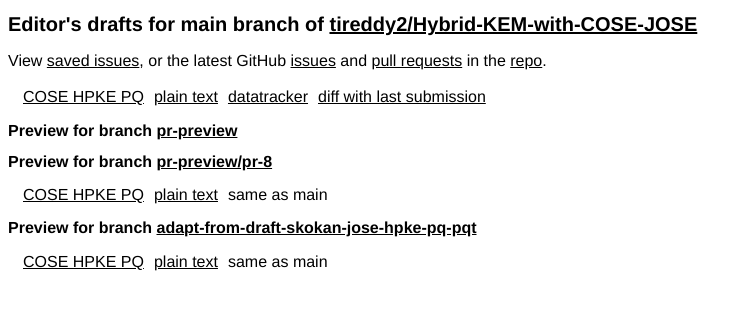
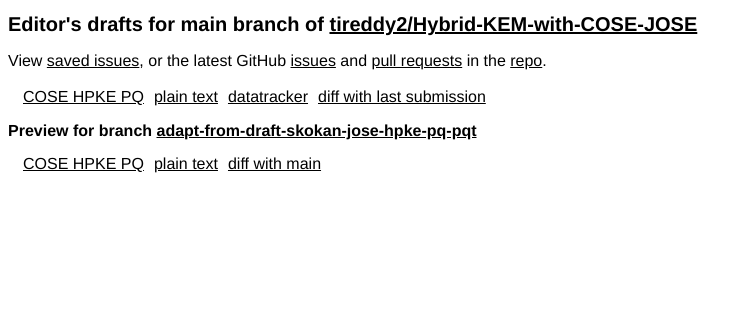
Before and after one commit to tireddy2/Hybrid-KEM-with-COSE-JOSE, a plain HTML site: page index.html in a window 1280 px wide. Shown: the whole page, without its empty margins (0-752 px from the left). Drawn offline with Linux system fonts and the light colour scheme.

Commit message:
Script updating gh-pages from d139ed3. [ci skip]

```diff
--- a/index.html
+++ b/index.html
@@ -24,21 +24,12 @@
         <td></td>
       </tr>
     </table>
-    <h2>Preview for branch <a href="pr-preview">pr-preview</a></h2>
-    <h2>Preview for branch <a href="pr-preview/pr-8">pr-preview/pr-8</a></h2>
-    <table id="branch-pr-preview/pr-8">
-      <tr>
-        <td><a href="pr-preview/pr-8/draft-reddy-cose-hpke-pq-pqt.html" class="html draft-reddy-cose-hpke-pq-pqt" title="COSE HPKE PQ &amp; PQ/T Algorithm Registrations (HTML)">COSE HPKE PQ</a></td>
-        <td><a href="pr-preview/pr-8/draft-reddy-cose-hpke-pq-pqt.txt" class="txt draft-reddy-cose-hpke-pq-pqt" title="COSE HPKE PQ &amp; PQ/T Algorithm Registrations (Text)">plain text</a></td>
-        <td>same as main</td>
-      </tr>
-    </table>
     <h2>Preview for branch <a href="adapt-from-draft-skokan-jose-hpke-pq-pqt">adapt-from-draft-skokan-jose-hpke-pq-pqt</a></h2>
     <table id="branch-adapt-from-draft-skokan-jose-hpke-pq-pqt">
       <tr>
         <td><a href="adapt-from-draft-skokan-jose-hpke-pq-pqt/draft-reddy-cose-hpke-pq-pqt.html" class="html draft-reddy-cose-hpke-pq-pqt" title="COSE HPKE PQ &amp; PQ/T Algorithm Registrations (HTML)">COSE HPKE PQ</a></td>
         <td><a href="adapt-from-draft-skokan-jose-hpke-pq-pqt/draft-reddy-cose-hpke-pq-pqt.txt" class="txt draft-reddy-cose-hpke-pq-pqt" title="COSE HPKE PQ &amp; PQ/T Algorithm Registrations (Text)">plain text</a></td>
-        <td>same as main</td>
+        <td><a href="https://author-tools.ietf.org/api/iddiff?url_1=https://tireddy2.github.io/Hybrid-KEM-with-COSE-JOSE/draft-reddy-cose-hpke-pq-pqt.txt&amp;url_2=https://tireddy2.github.io/Hybrid-KEM-with-COSE-JOSE/adapt-from-draft-skokan-jose-hpke-pq-pqt/draft-reddy-cose-hpke-pq-pqt.txt" class="diff draft-reddy-cose-hpke-pq-pqt">diff with main</a></td>
       </tr>
     </table>
     <script>
```
Also changed, not shown: draft-reddy-cose-hpke-pq-pqt.html (+13 -0 lines), draft-reddy-cose-hpke-pq-pqt.txt (+7 -0 lines).
